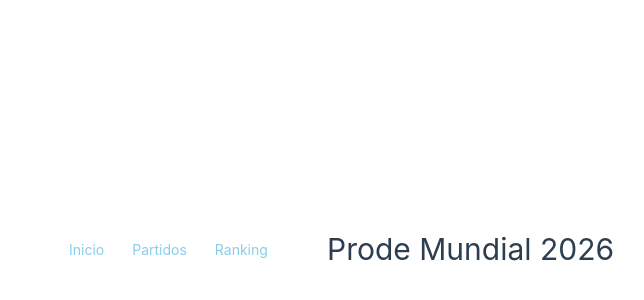
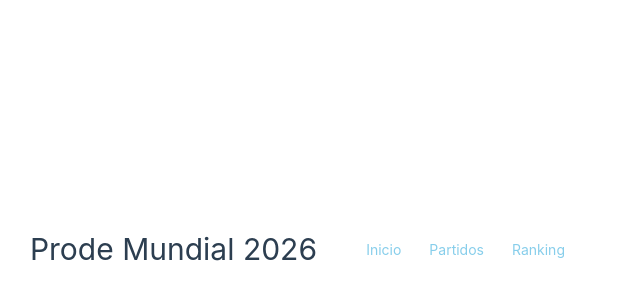
Before and after one commit to BauOrtiz/Trabajo-Practico-Pnt2, a Vue app in the folder pnt2tp/: page /home in a window 1280 px wide. Shown: the part 150-450 px from the top of the page, without its empty margins (323-967 px from the left). Built offline with nearby package versions, Linux system fonts and the light colour scheme.

Commit message:
moviendo el h1 a la app

```diff
--- a/pnt2tp/src/App.vue
+++ b/pnt2tp/src/App.vue
@@ -2,6 +2,7 @@
 </script>
 
 <template>
+   <h1 class="title">Prode Mundial 2026</h1>
   <nav>
     <router-link to="/home">Inicio</router-link>
     <router-link to="/partidos">Partidos</router-link>
@@ -14,6 +15,10 @@
 </template>
 
 <style scoped>
+.title {
+  text-align: center;
+  margin-left: 10px;
+}
 nav {
   display: flex;
   justify-content: center;
--- a/pnt2tp/src/views/Home.vue
+++ b/pnt2tp/src/views/Home.vue
@@ -3,12 +3,7 @@
 </script>
 
 <template>
-  <h1 class="title">Prode Mundial 2026</h1>
 </template>
 
 <style scoped>
-.title {
-  text-align: center;
-  margin-left: 10px;
-}
 </style>
```
